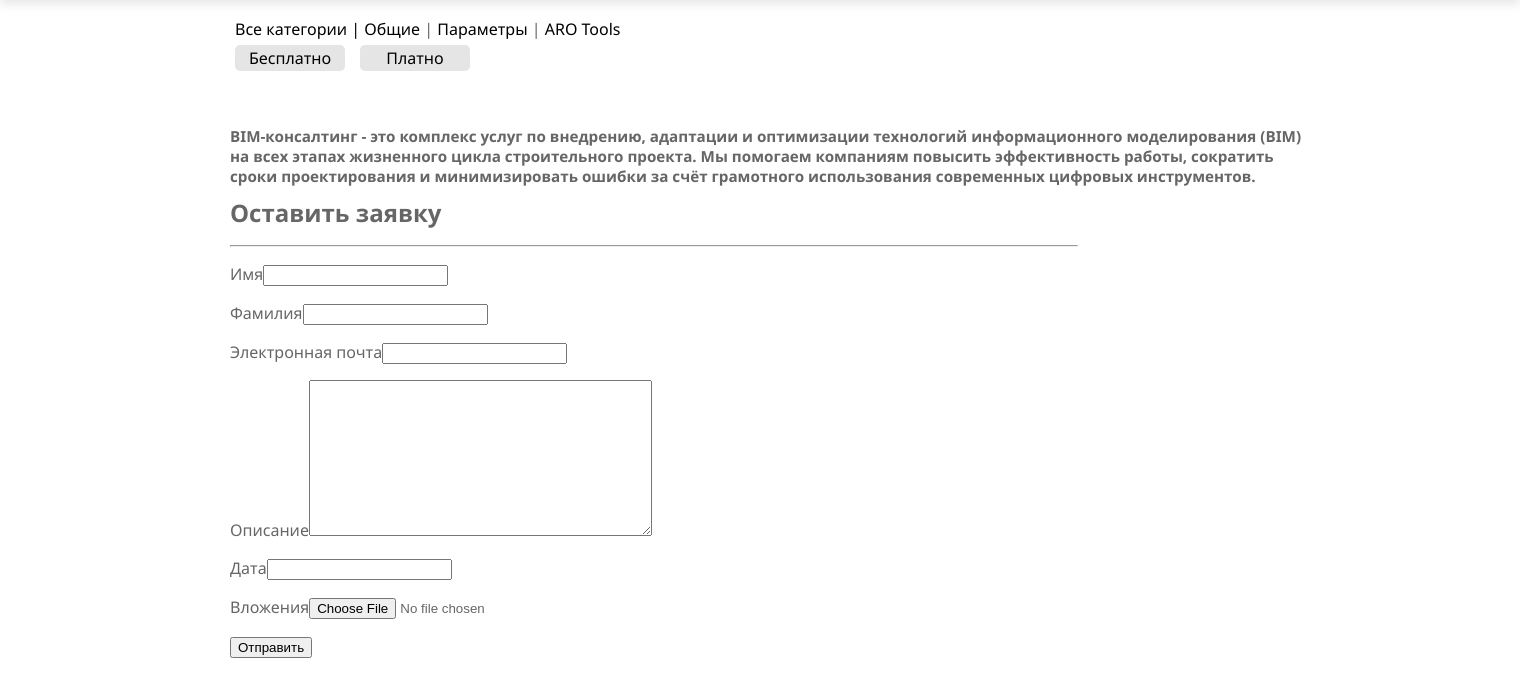
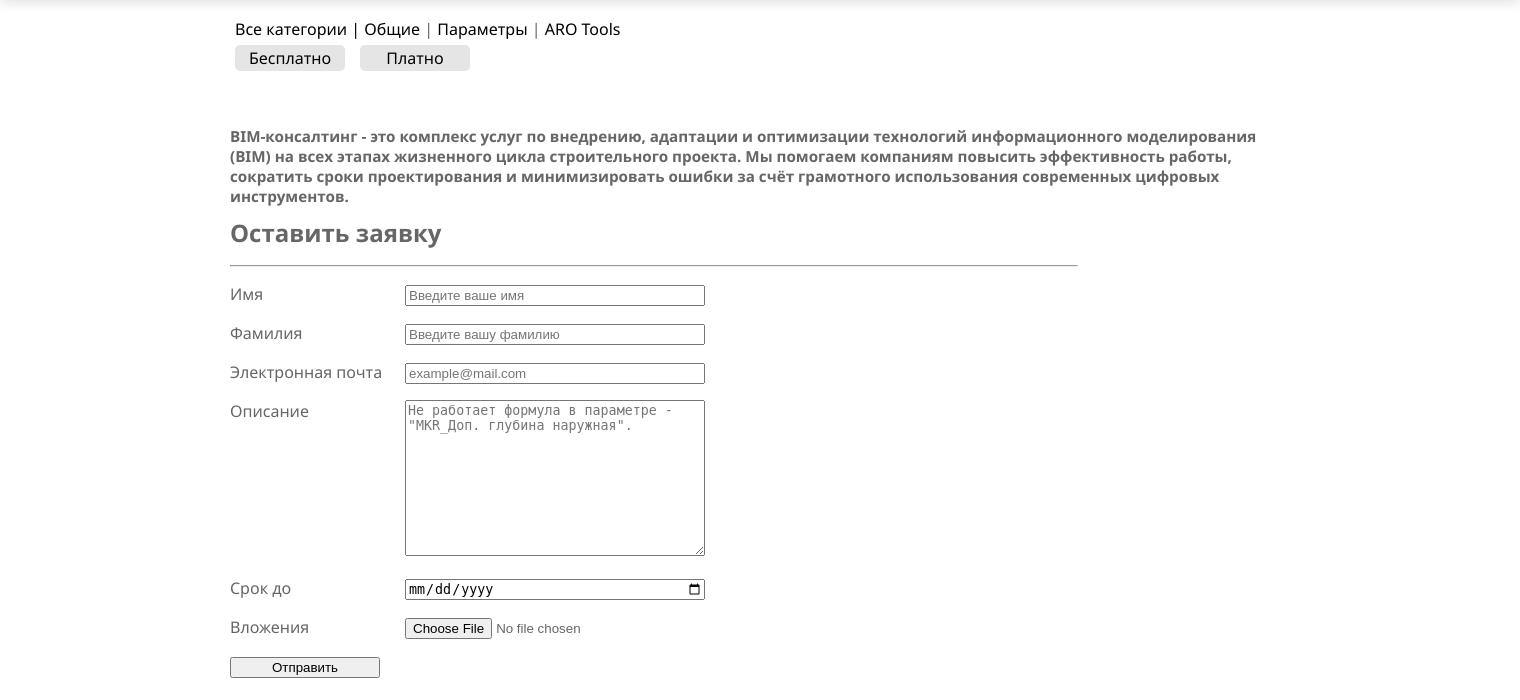
Before and after one commit to evgShamshin/aro_connector_web, a Django app: page /consulting/ in a window 1520 px wide; the page is wider, and only the part inside the window is pictured. Shown: the part 100-800 px from the top of that part. Run offline with Django 5.2, Linux system fonts and the light colour scheme; data comes from the database, SQL or seed files in the repository; both versions use the stored data as it was after the commit.

Commit message:
2025.05.18

```diff
--- a/website_project/website_app/forms.py
+++ b/website_project/website_app/forms.py
@@ -1,11 +1,17 @@
 from django import forms
-from .models import Consult
 
 
 class ConsultForm(forms.Form):
-    name = forms.CharField(max_length=255, label="Имя")
-    surname = forms.CharField(max_length=255, label="Фамилия")
-    email = forms.EmailField(label="Электронная почта")
-    description = forms.CharField(widget=forms.Textarea, label="Описание")
-    date = forms.DateField(widget=forms.DateInput, required=False, label="Дата")
+    name = forms.CharField(widget=forms.TextInput(attrs={'placeholder': 'Введите ваше имя'}),
+                           max_length=255, label="Имя", )
+    surname = forms.CharField(widget=forms.TextInput(attrs={'placeholder': 'Введите вашу фамилию'}),
+                              max_length=255, label="Фамилия")
+    email = forms.EmailField(widget=forms.TextInput(attrs={'placeholder': 'example@mail.com'}),
+                             label="Электронная почта")
+    description = forms.CharField(widget=forms.Textarea(attrs={
+        'placeholder': 'Не работает формула в параметре - "MKR_Доп. глубина наружная".'}),
+        label="Описание")
+    date = forms.DateField(widget=forms.DateInput(attrs={'type': 'date', 'format': '%d.%m.%Y'}),
+                           required=False, label="Срок до",
+                           input_formats=['%d.%m.%Y', '%d/%m/%Y', '%Y-%m-%d'])
     attachment = forms.FileField(required=False, label="Вложения")
--- a/website_project/website_app/static/website_app/css/style.css
+++ b/website_project/website_app/static/website_app/css/style.css
@@ -308,7 +308,7 @@ a:active {
 /* Описание плагина */
 .descr_ext {
     margin-top: 50px;
-    width: 70.5%;
+    width: 69%;
     font-size: small;
 }
 
@@ -318,27 +318,35 @@ a:active {
     vertical-align: middle;
 }
 
+/* Стоимость плагина */
 .cost-container {
     display: flex;
     justify-content: flex-end; /* Выравниваем содержимое по правому краю */
     width: 70.5%;
 }
 
+/* Поля ввода в Consulting */
 .form-label {
     display: inline-block;
-    min-width: 150px;
+    min-width: 175px;
     vertical-align: top;
-    color: #CC0000;
 }
 
+/* Ошибки полей ввода в Consulting */
 .form-error ul {
     list-style: none;
-    padding: 0;
-    color: #CC0000;
+    padding: 10px;
+    color: red;
 }
 
+/* Кнопка отправки ввода в Consulting */
 .form-button {
-    min-width: 200px;
-    font-size: 16px;
-    color: red
+    min-width: 150px;;
 }
+
+form input,
+form select,
+form textarea {
+    width: 300px;  /* Фиксированная ширина */
+    box-sizing: border-box; /* Учитывает padding и border в ширину */
+}
--- a/website_project/website_app/templates/website_app/consulting.html
+++ b/website_project/website_app/templates/website_app/consulting.html
@@ -8,17 +8,16 @@
 
         <h1>Оставить заявку</h1>
         <hr>
-        <form action="" method="POST">
+        <form action="" method="POST" enctype="multipart/form-data">
             {% csrf_token %}
             <div class="form-error">{{ form.non_field_errors }}</div>
             {% for f in form %}
-                <p><label class="form_label" for="{{ f.id_for_label }}">
+                <p><label class="form-label" for="{{ f.id_for_label }}">
                     {{ f.label }}</label>{{ f }}</p>
                 <div class="form_error">{{ f.errors }}</div>
             {% endfor %}
 
-            <p>
-                <button type="submit">Отправить</button>
-            </p>
+            <button type="submit" class="form-button">Отправить</button>
+
         </form>
 {% endblock %}
--- a/website_project/website_app/views.py
+++ b/website_project/website_app/views.py
@@ -1,7 +1,7 @@
 from django.db.models import Prefetch
-from django.shortcuts import render, get_object_or_404
+from django.shortcuts import render, get_object_or_404, redirect
 from django.http import HttpResponse, HttpRequest, HttpResponseNotFound
-from .models import Command, About, Group, Tag
+from .models import Command, About, Group, Tag, Consult
 from .forms import ConsultForm
 
 
@@ -92,9 +92,15 @@ def connector_commands_page(request: HttpRequest, article_slug) -> HttpResponse:
 # Страница консалтинга
 def consulting_page(request: HttpRequest) -> HttpResponse:
     if request.method == 'POST':
-        form = ConsultForm(request.POST)
+        form = ConsultForm(request.POST, request.FILES)
         if form.is_valid():
             print(form.cleaned_data)
+            print(request.FILES)
+            try:
+                Consult.objects.create(**form.cleaned_data)
+                return redirect("connector")
+            except:
+                form.add_error(None, form.errors)
     else:
         form = ConsultForm()
 
```
Also changed, not shown: website_project/db.sqlite3.
